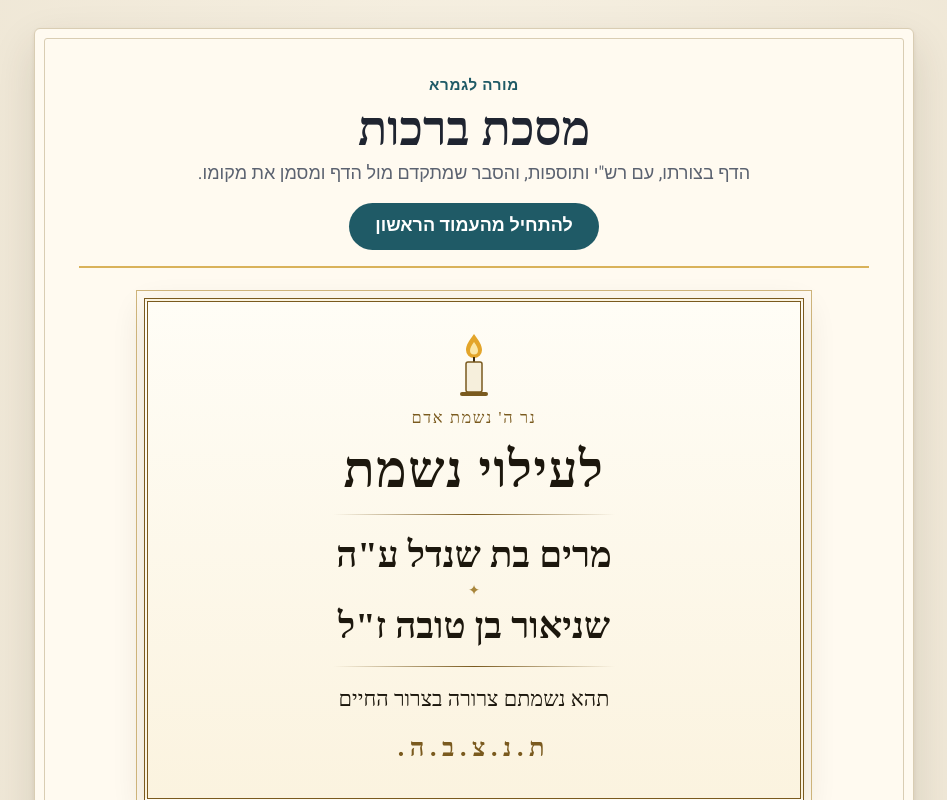
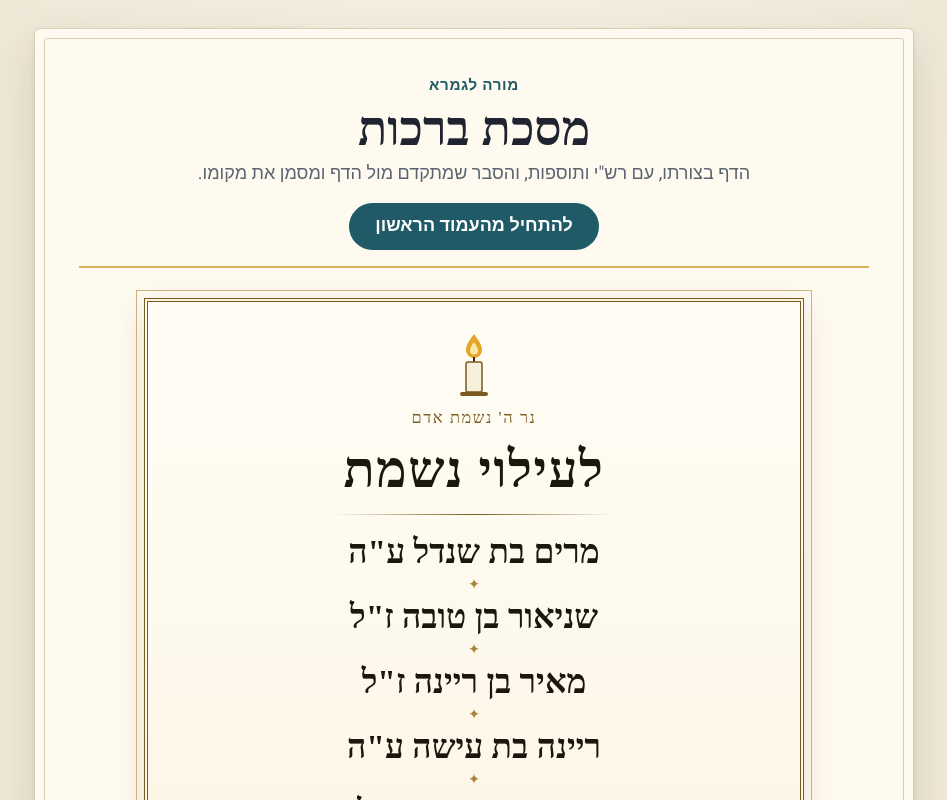
Before and after one commit to oraykin7-source/gemara, a plain HTML site: page index.html in a window 1280 px wide. Both pictures are taken after a click on the button "פתיחת הספר: מסכת ברכות". Shown: the top 800 px of the page, without its empty margins (166-1113 px from the left). Drawn offline with Linux system fonts and the light colour scheme; a web font is replaced by a local one.

Commit message:
דף ההנצחה: נוספו שמות
Co-Authored-By: Claude Fable 5.2 <noreply@anthropic.com>

```diff
--- a/index.html
+++ b/index.html
@@ -72,7 +72,7 @@ body.open #cover{display:none} body:not(.open) #toc{display:none}
 .ded .t{font-size:clamp(2.1rem,9vw,3.2rem);font-weight:900;line-height:1.15;margin:.18em 0 .1em;letter-spacing:.03em}
 .ded .rule{width:46%;height:1px;margin:14px auto;background:linear-gradient(90deg,transparent,#7a5a1e,transparent)}
 .ded .names{display:flex;flex-direction:column;gap:.15em;margin:0}
-.ded .names b{font-size:clamp(1.55rem,6.4vw,2.3rem);font-weight:700;line-height:1.4}
+.ded .names b{font-size:clamp(1.45rem,6vw,2.1rem);font-weight:700;line-height:1.35}
 .ded .names i{font-style:normal;color:#a8853a;font-size:.9rem;line-height:1}
 .ded .e{font-size:clamp(1.1rem,4.4vw,1.35rem);margin:0}
 .ded .a{font-size:clamp(1.25rem,5vw,1.6rem);font-weight:700;letter-spacing:.22em;margin:.35em 0 0;color:#7a5a1e}
@@ -130,7 +130,7 @@ body.open #cover{display:none} body:not(.open) #toc{display:none}
       <p class="v">נר ה' נשמת אדם</p>
       <div class="t">לעילוי נשמת</div>
       <div class="rule"></div>
-      <p class="names"><b>מרים בת שנדל ע&quot;ה</b><i>✦</i><b>שניאור בן טובה ז&quot;ל</b></p>
+      <p class="names"><b>מרים בת שנדל ע&quot;ה</b><i>✦</i><b>שניאור בן טובה ז&quot;ל</b><i>✦</i><b>מאיר בן ריינה ז&quot;ל</b><i>✦</i><b>ריינה בת עישה ע&quot;ה</b><i>✦</i><b>משה בן כוכבה ז&quot;ל</b><i>✦</i><b>ציונה בת כוכבה ע&quot;ה</b><i>✦</i><b>החייל יובל בן טניה ז&quot;ל</b></p>
       <div class="rule"></div>
       <p class="e">תהא נשמתם צרורה בצרור החיים</p>
       <p class="a">ת.נ.צ.ב.ה.</p>
```
